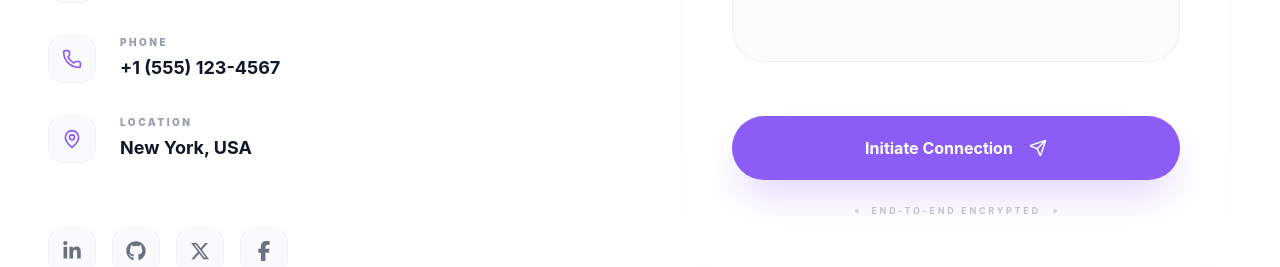
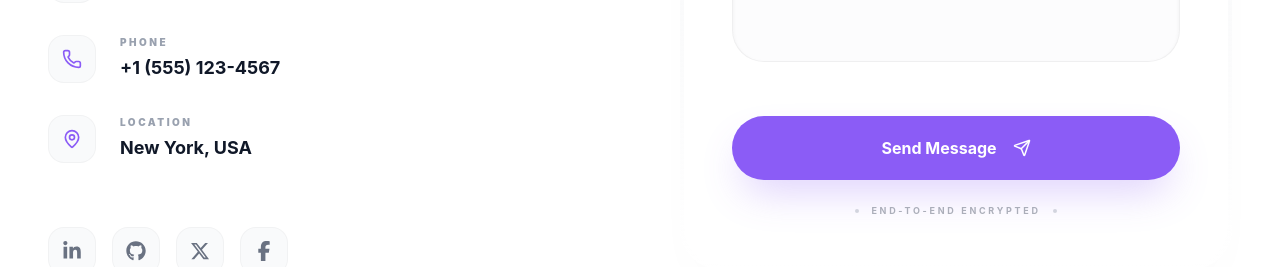
Before and after one commit to miavai649/portfolio, a React (Vite) app: page / in a window 1280 px wide. Shown: the part 4791-5058 px from the top of the page. Built offline with nearby package versions, Linux system fonts and the light colour scheme.

Commit message:
fix: update button text and improve accessibility in contact section

```diff
--- a/src/components/sections/Contact.jsx
+++ b/src/components/sections/Contact.jsx
@@ -108,7 +108,7 @@ const Contact = () => {
                   <Button
                     className='w-full py-5 rounded-[1.5rem] group shadow-[0_20px_40px_-10px_rgba(139,92,246,0.3)] hover:shadow-[0_24px_48px_-12px_rgba(139,92,246,0.4)] transition-all duration-500'
                     onClick={(e) => e.preventDefault()}>
-                    Initiate Connection
+                    Send Message
                     <Send
                       size={18}
                       className='ml-2 transition-transform duration-500 group-hover:translate-x-1 group-hover:-translate-y-1'
@@ -117,7 +117,7 @@ const Contact = () => {
 
                   <div className='flex items-center gap-3 opacity-40'>
                     <div className='w-1 h-1 rounded-full bg-gray-400' />
-                    <p className='text-[9px] text-gray-500 font-bold uppercase tracking-[0.3em]'>End-to-End Encrypted</p>
+                    <p className='text-[9px] text-gray-700 dark:text-gray-400 font-bold uppercase tracking-[0.3em]'>End-to-End Encrypted</p>
                     <div className='w-1 h-1 rounded-full bg-gray-400' />
                   </div>
                 </div>
```
